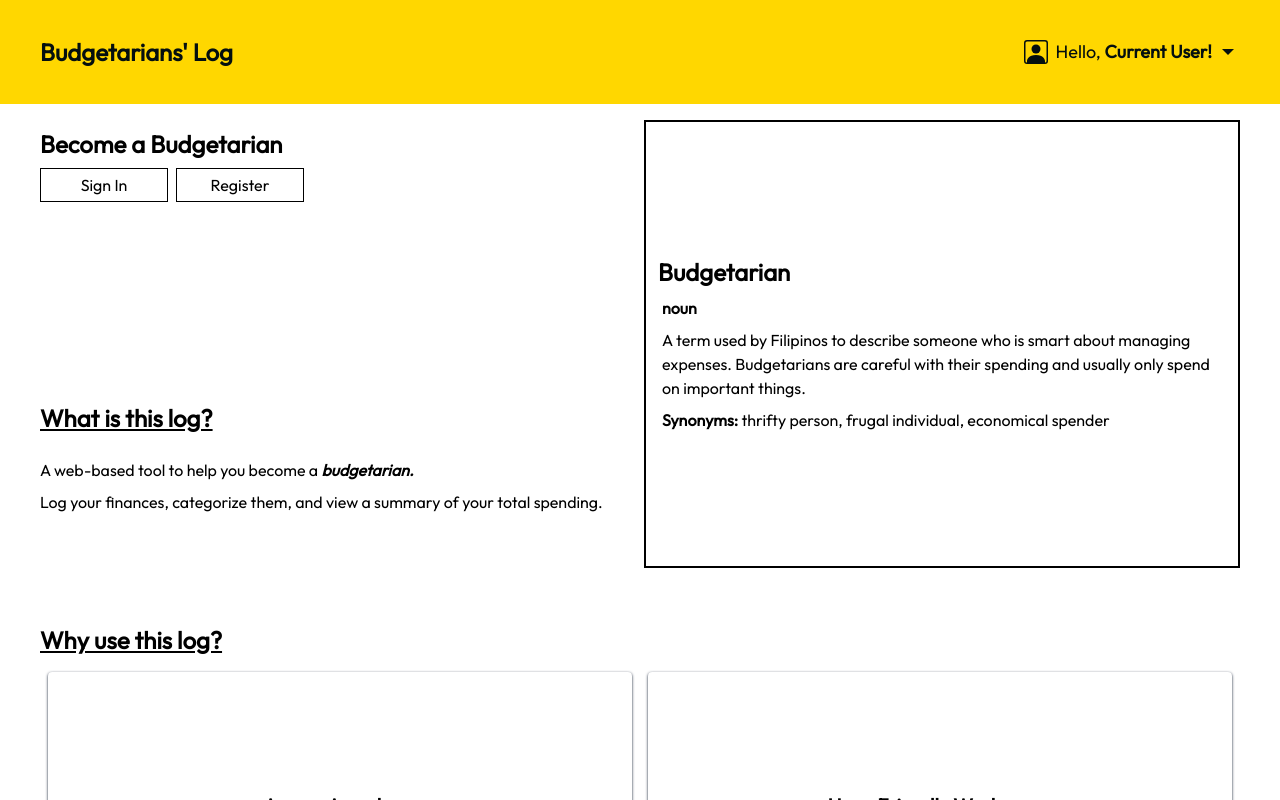
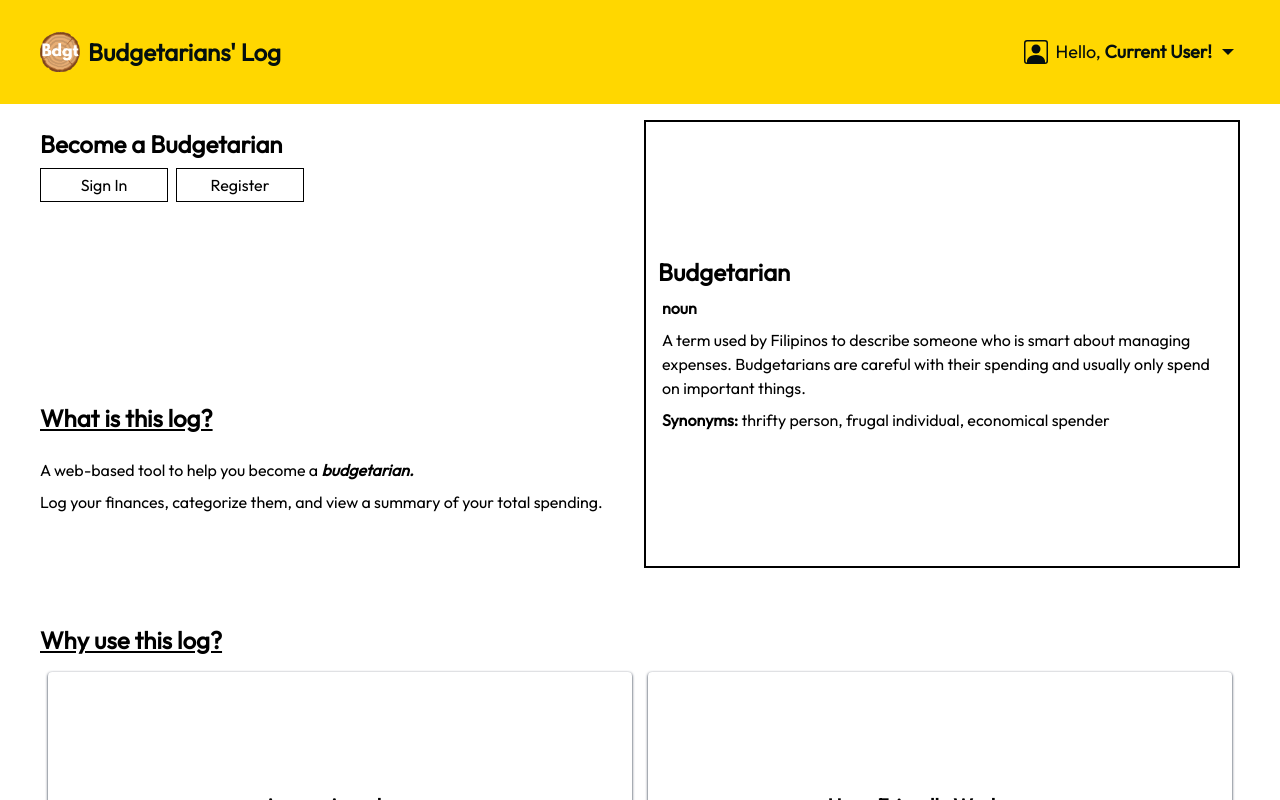
Before and after one commit to marlmunar/budget-tracker, a React (Vite) app in the folder frontend/: page / in a window 1280 px wide. Shown: the top 800 px of the page. Built offline with nearby package versions, Linux system fonts and the light colour scheme.

Commit message:
Added a logo to the header and as site's favicon

```diff
--- a/frontend/index.html
+++ b/frontend/index.html
@@ -4,6 +4,7 @@
     <meta charset="UTF-8" />
     <meta name="viewport" content="width=device-width, initial-scale=1.0" />
     <title>Budgetarians' Log</title>
+    <link rel="icon" type="image/x-icon" href="src/assets/favicon.png" />
     <link href="./src/index.css" rel="stylesheet" />
   </head>
   <body>
--- a/frontend/src/components/Header.jsx
+++ b/frontend/src/components/Header.jsx
@@ -3,6 +3,7 @@ import { BsPersonSquare } from "react-icons/bs";
 import { IoMdArrowDropdown } from "react-icons/io";
 import { IoMdArrowDropup } from "react-icons/io";
 import { useState } from "react";
+import favicon from "../assets/favicon.png";
 
 const Header = () => {
   const [isClicked, setIsClicked] = useState(false);
@@ -11,7 +12,8 @@ const Header = () => {
   return (
     <header className="header">
       <div className="header-container">
-        <div>
+        <div className="flex items-center gap-2">
+          <img src={favicon} alt="Website logo" width={40} height={40} />
           <h1 className="header-h1">Budgetarians' Log</h1>
         </div>
 
```
Also changed, not shown: frontend/src/assets/favicon.png (added).
